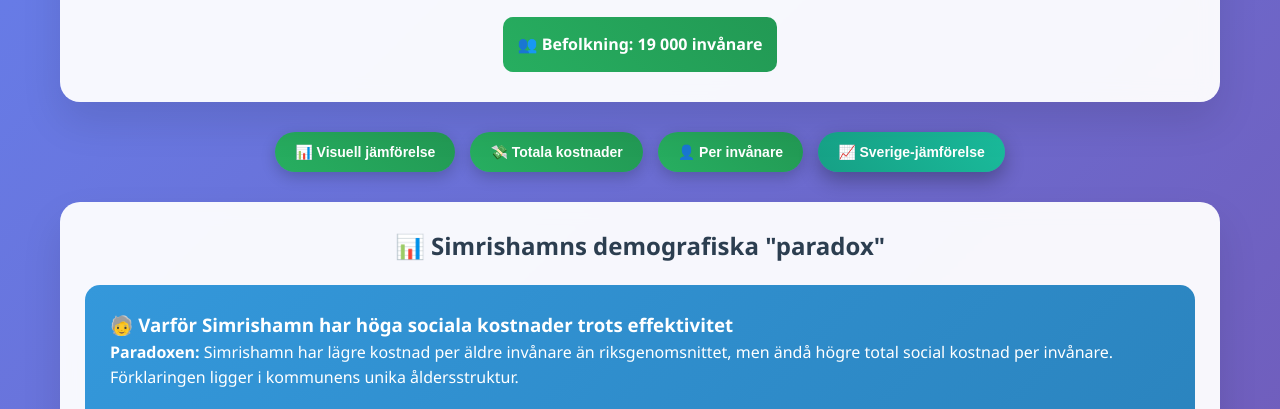
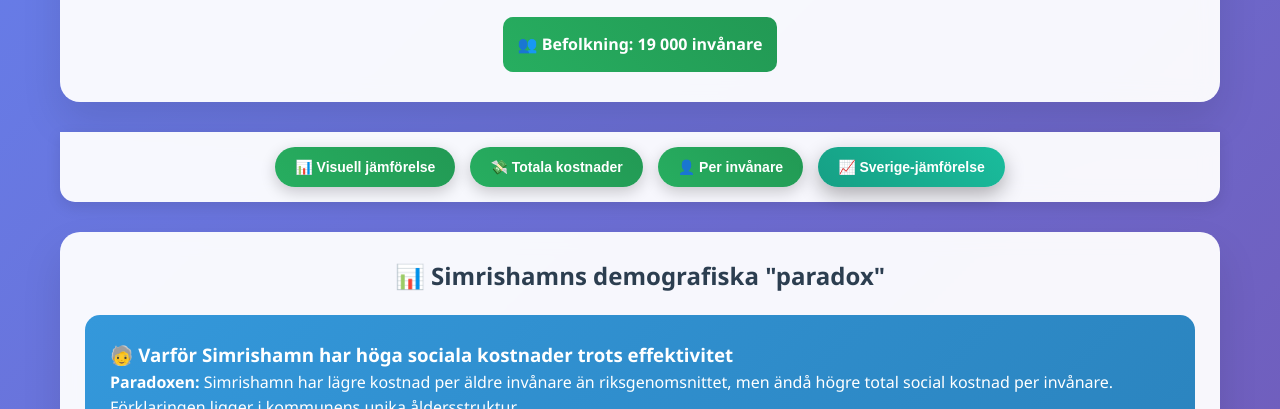
Before and after one commit to lundgren9/quiz5, a plain HTML site: page Simrishamns_kommunkostnader.html in a window 1280 px wide. Shown: the part 158-567 px from the top of the page. Drawn offline with Linux system fonts and the light colour scheme.

Commit message:
Update Simrishamns_kommunkostnader.html
Ändrade så att knapparna alltid kommer högst upp

```diff
--- a/Simrishamns_kommunkostnader.html
+++ b/Simrishamns_kommunkostnader.html
@@ -81,12 +81,21 @@
             box-shadow: 0 5px 15px rgba(0, 0, 0, 0.2);
         }
 
+        /* Här skedde en uppdatering - gjorde navigationsknapparna sticky så de alltid syns */
         .controls {
             display: flex;
             justify-content: center;
             gap: 15px;
             margin-bottom: 30px;
             flex-wrap: wrap;
+            position: sticky;
+            top: 0;
+            background: rgba(255, 255, 255, 0.95);
+            backdrop-filter: blur(10px);
+            padding: 15px 0;
+            border-radius: 0 0 15px 15px;
+            box-shadow: 0 5px 15px rgba(0, 0, 0, 0.1);
+            z-index: 100;
         }
 
         /* ALLA NAVIGATIONSKNAPPAR - NU GRÖNA! */
@@ -600,6 +609,14 @@
             <div class="population-info">👥 Befolkning: 19 000 invånare</div>
         </div>
 
+        <!-- Här skedde en uppdatering - flyttade navigationsknapparna högst upp så de alltid syns -->
+        <div class="controls">
+            <button class="toggle-btn" id="visualBtn" onclick="toggleView('visual')">📊 Visuell jämförelse</button>
+            <button class="toggle-btn" id="totalBtn" onclick="toggleView('total')">💸 Totala kostnader</button>
+            <button class="toggle-btn" id="perCapitaBtn" onclick="toggleView('perCapita')">👤 Per invånare</button>
+            <button class="toggle-btn active" id="comparisonBtn" onclick="toggleView('comparison')">📈 Sverige-jämförelse</button>
+        </div>
+
         <div class="visual-comparison">
             <h2>🎯 Kostnadsjämförelse per invånare</h2>
             <div class="comparison-visual">
@@ -629,13 +646,6 @@
             <div class="ratio-info">
                 📊 Socialförvaltningen kostar 10,1 gånger mer än Kultur & Fritid per invånare
             </div>
-        </div>
-
-        <div class="controls">
-            <button class="toggle-btn" id="visualBtn" onclick="toggleView('visual')">📊 Visuell jämförelse</button>
-            <button class="toggle-btn" id="totalBtn" onclick="toggleView('total')">💸 Totala kostnader</button>
-            <button class="toggle-btn" id="perCapitaBtn" onclick="toggleView('perCapita')">👤 Per invånare</button>
-            <button class="toggle-btn active" id="comparisonBtn" onclick="toggleView('comparison')">📈 Sverige-jämförelse</button>
         </div>
 
         <div class="social-breakdown" id="socialBreakdown" style="display: none;">
```
